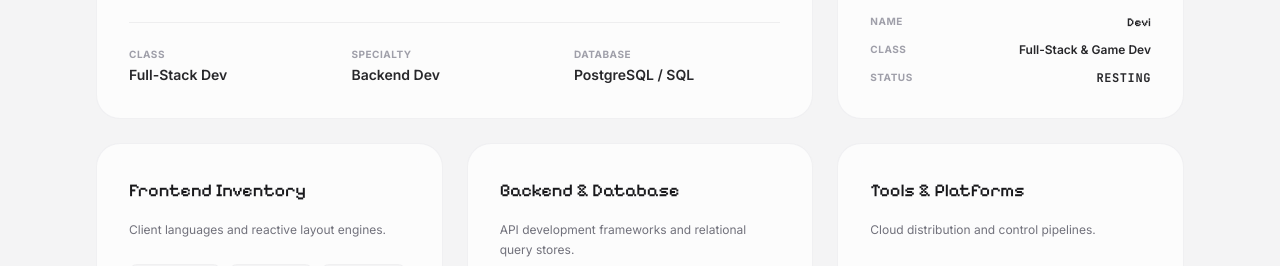
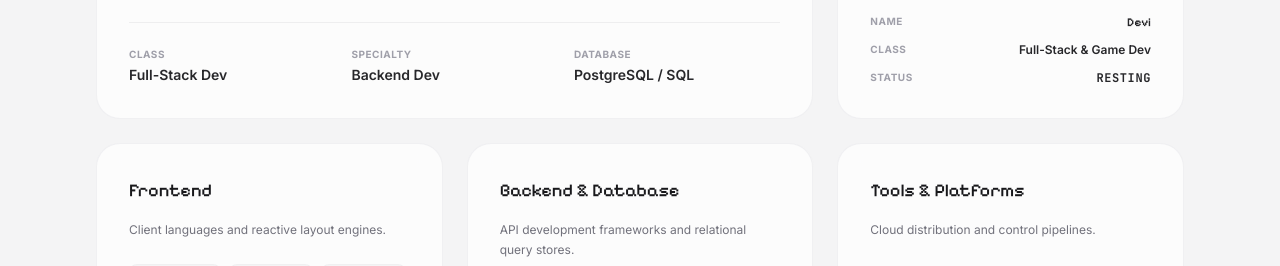
Before and after one commit to JCentic/website-portfolio, a Nuxt app: page / in a window 1280 px wide. Shown: the part 1635-1901 px from the top of the page. Built offline with nearby package versions, Linux system fonts and the light colour scheme.

Commit message:
style: removed the word inventory in profile and attributes

```diff
--- a/app/components/About.vue
+++ b/app/components/About.vue
@@ -230,7 +230,7 @@ onUnmounted(() => {
         <div class="inventory-card spotlight-card reveal-hidden" style="transition-delay: 200ms" @mousemove="handleMouseMove">
           <div>
             <h3 class="inventory-title">
-              Frontend Inventory
+              Frontend
             </h3>
             <p class="inventory-desc">
               Client languages and reactive layout engines.
```
